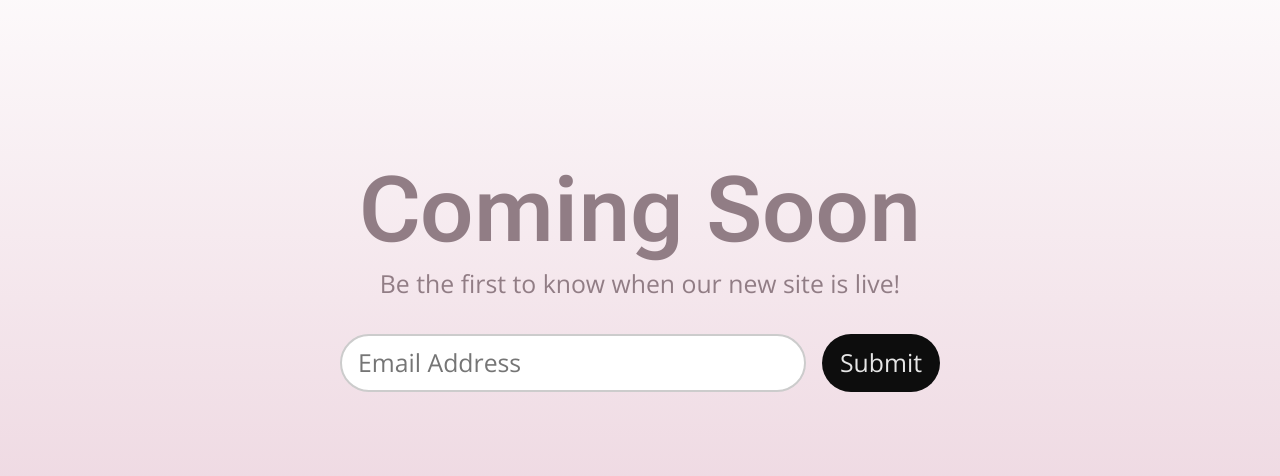
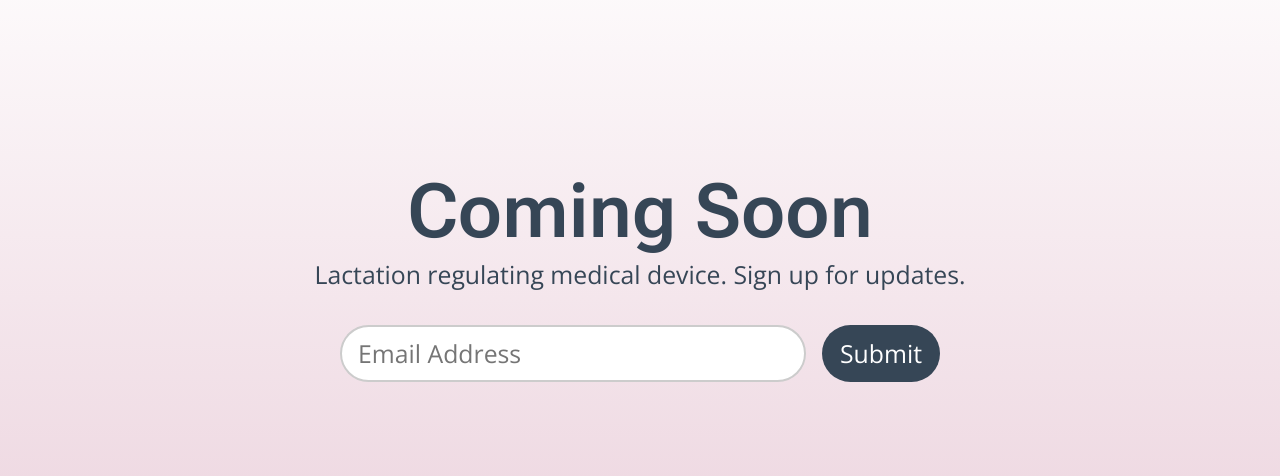
Before and after one commit to mariiash/laflow, a website: page index.html in a window 1280 px wide. Shown: the part 174-650 px from the top of the page. Drawn offline with nearby package versions, Linux system fonts and the light colour scheme.

Commit message:
message goes here

```diff
--- a/assets/styles.css
+++ b/assets/styles.css
@@ -75,8 +75,8 @@ select {
 
 :root {
 	--brand-color: #ebd1dc;
-	--brand-color-text: #917d85;
-	--theme-primary: hsl(0, 0%, 5%);
+	--brand-color-text: #364656;
+	--theme-primary: hsl(210, 22.9%, 27.5%);
 	--theme-on-primary: hsl(0, 0%, 90%);
 	--theme-primary--hover: #000;
 	--theme-secondary: #ffffff;
@@ -133,12 +133,12 @@ a {
 }
 
 h1 {
-	font-size: var(--step-5);
+	font-size: 75px;
 	font-family: var(--font-family-heading);
 	font-weight: 600;
 	line-height: 1.2;
 	font-stretch: 125%;
-	font-variation-settings: "slnt" -4, "opsz" 25
+	font-variation-settings: "slnt" 0, "opsz" 25
 }
 
 h2 {
@@ -234,7 +234,7 @@ input:where(.astro-6XV744NB)[type=tel] {
 	width: 100%;
 	padding: .5rem 1rem;
 	border: 2px solid #ccc;
-	color: #000;
+	color: #FFFFFF;
 	border-radius: 2rem;
 	outline-style: none
 }
@@ -253,7 +253,7 @@ input:where(.astro-6XV744NB):focus {
 	padding: .5rem 1rem;
 	text-decoration: none;
 	background-color: var(--theme-primary);
-	color: var(--theme-on-primary);
+	color: #FFFFFF;
 	border: 2px solid transparent;
 	transition: background-color .2s ease, border-color .2s ease;
 	border-radius: 2rem;
--- a/index.html
+++ b/index.html
@@ -69,7 +69,7 @@
 		<div class="content__container content__container--narrow astro-CDAFP2E6">
 			<article class="hero__article astro-33SCZDJ4">
 				<h1 class="fade-in astro-33SCZDJ4">Coming Soon</h1>
-				<p class="fade-in astro-33SCZDJ4">Be the first to know when our new site is live!</p>
+				<p class="fade-in astro-33SCZDJ4">Lactation regulating medical device. Sign up for updates. </p>
 
 
 				<form id="subscribeForm" class="signup__form fade-in astro-6XV744NB"
```
